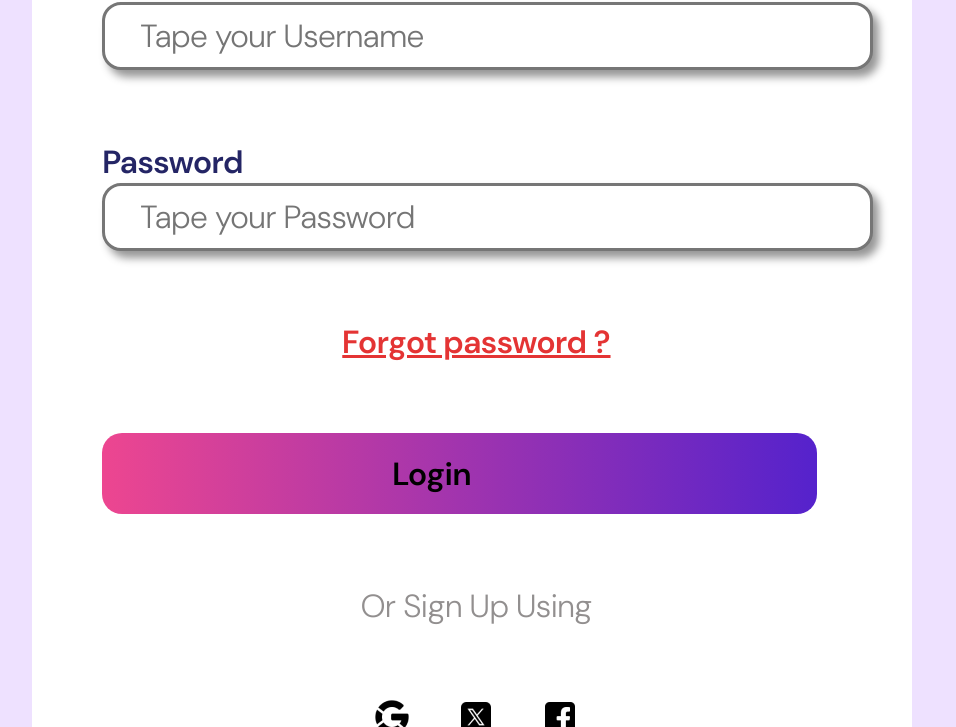
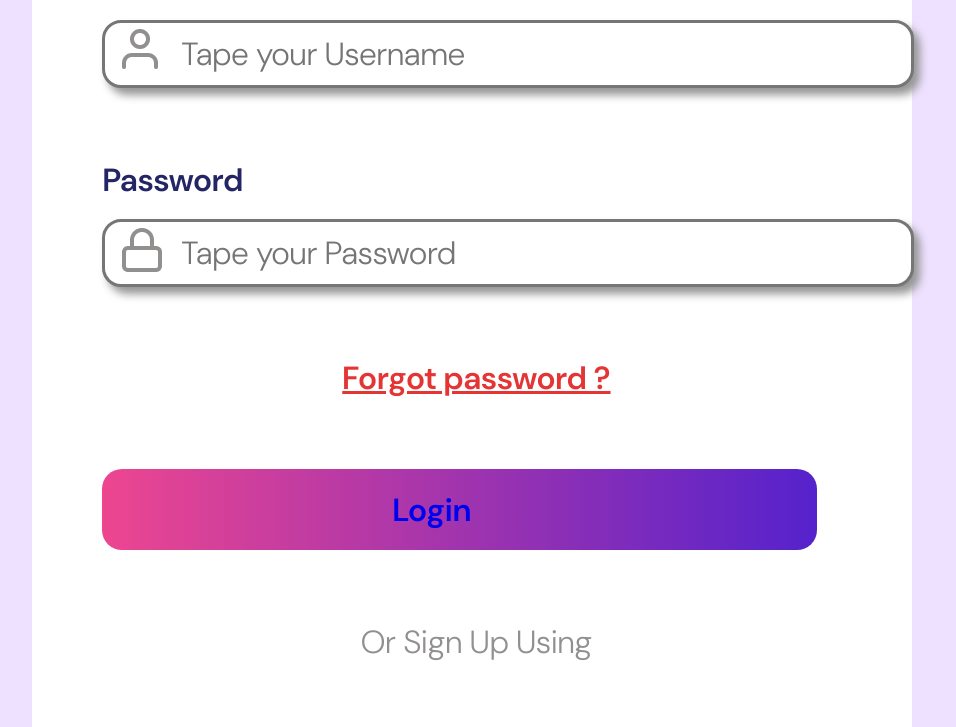
Before and after one commit to oussamaamou/Brief-2-Maquettage-et-Creation-des-page-d-un-WebSite, a plain HTML site: page login.html in a window 1280 px wide. Shown: the part 1507-2234 px from the top of the page, without its empty margins (168-1124 px from the left). Drawn offline with Linux system fonts and the light colour scheme.

Commit message:
Des modifications sur About Us page et Login page

```diff
--- a/login.html
+++ b/login.html
@@ -98,14 +98,16 @@
      <section>
         <div class="logintp">
             <div class="log1">
-                <label for="username" class="usrnm"> Username</label> <br>
+                <label for="username" class="usrnm"> Username</label> <br><br>
+                <img class="icnpls" src="images/Iconmn.png">
                 <input id="username" class="usrnmtp" type="text" placeholder="Tape your Username" required>
 
 
             </div>
 
             <div class="log2">
-                <label for="password" class="pswrd"> Password</label><br>
+                <label for="password" class="pswrd"> Password</label><br><br>
+                <img class="icnpls" src="images/Iconlk.png">
                 <input class="pwrtp" type="password" id="password" placeholder="Tape your Password" required>
 
             </div>
@@ -116,7 +118,7 @@
             </div>
 
             <div class="log4">
-                <input class="log44" type="submit" value="Login">
+                <button class="log44"><a style="text-decoration: none;" href="login.html"> Login</a></button>
 
             </div>
 
@@ -126,9 +128,9 @@
             </div>
 
             <div class="log6">
-                <img src="images/logicngl.png">
-                <img src="images/logicntw.png">
-                <img src="images/logicnfb.png">
+                <a href="https://www.google.com/"><img src="images/logicngl.png"></a>
+                <a href="https://x.com/"><img src="images/logicntw.png"></a>
+                <a href="https://www.facebook.com/"><img src="images/logicnfb.png"></a>
             </div>
         </div>
 
--- a/styling.css
+++ b/styling.css
@@ -828,6 +828,8 @@ header{
 .abt1{
     display: flex;
     column-gap: 0.5%;
+    padding-left: 4%;
+    padding-top: 9%;
 
 }
 
@@ -846,11 +848,15 @@ header{
 .abt1 p{
     font-size: 24px;
     font-weight: 300;
-    width: 64%;
+    width: 67%;
 }
 
 .abt2{
     display: flex;
+    padding-left: 7%;
+    padding-top: 5%;
+    padding-bottom: 10%;
+    padding-right: 1%;
 }
 
 .abt2 h1,p{
@@ -868,12 +874,9 @@ header{
 .abt2 p{
     font-size: 24px;
     font-weight: 300;
-    width: 64%;
+    width: 67%;
 }
 
-.aboutsct{
-
-}
 /* Styling Code of About Page*/
 
 /* Styling Code of Login Page*/
@@ -917,7 +920,7 @@ header{
     font-size: 32px;
     font-weight: 300;
     color: #928F8F;
-    padding: 10px 350px 10px 35px;
+    padding: 10px 350px 10px 76px;
     border-radius: 19px;
     box-shadow: 6px 7px 8px hsl(0, 0%, 59%);
     border-width: 3px;
@@ -957,4 +960,10 @@ header{
     column-gap: 44px;
     justify-content: center;
 }
+
+.icnpls{
+    position: absolute;
+    padding-top: 0.7%;
+    padding-left: 1.5%;
+}
 /* End of Styling Code of Login Page*/
```
